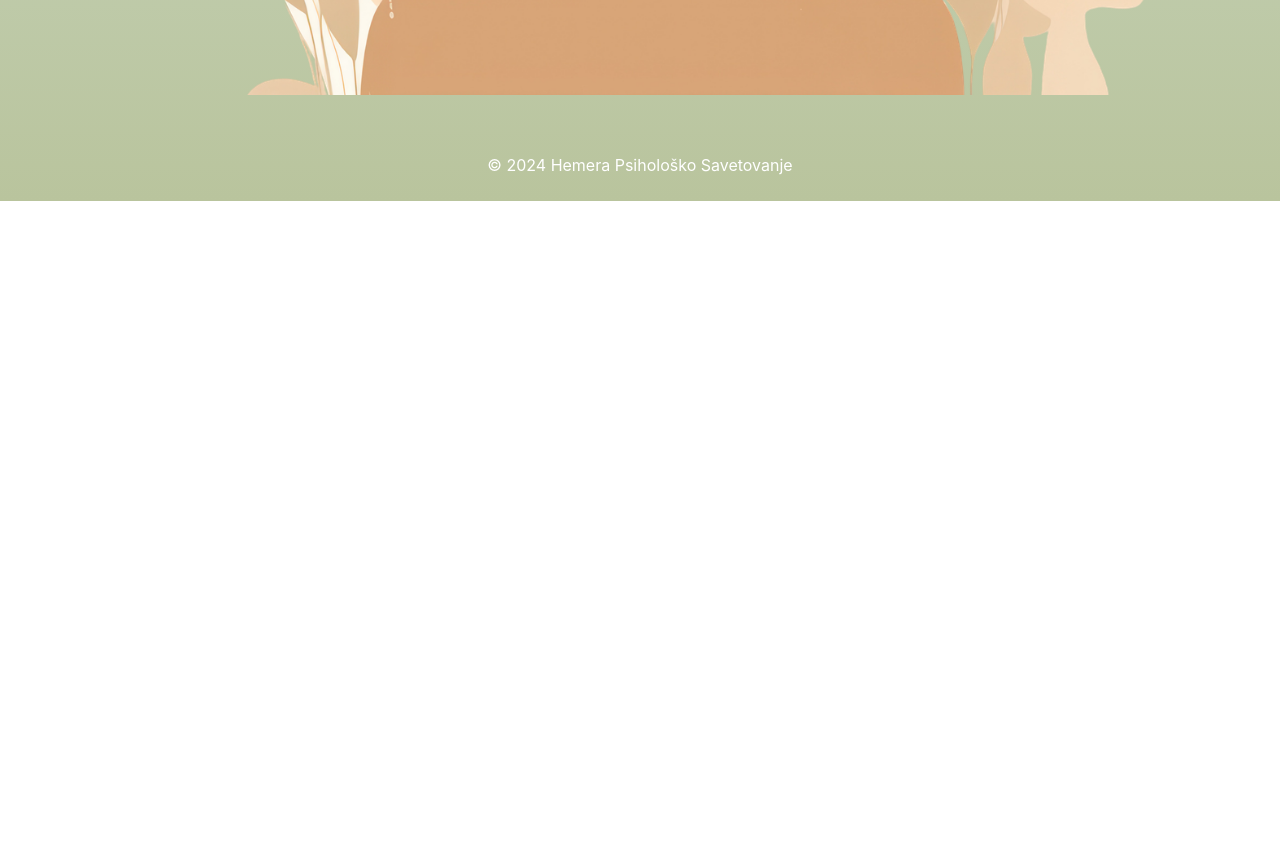
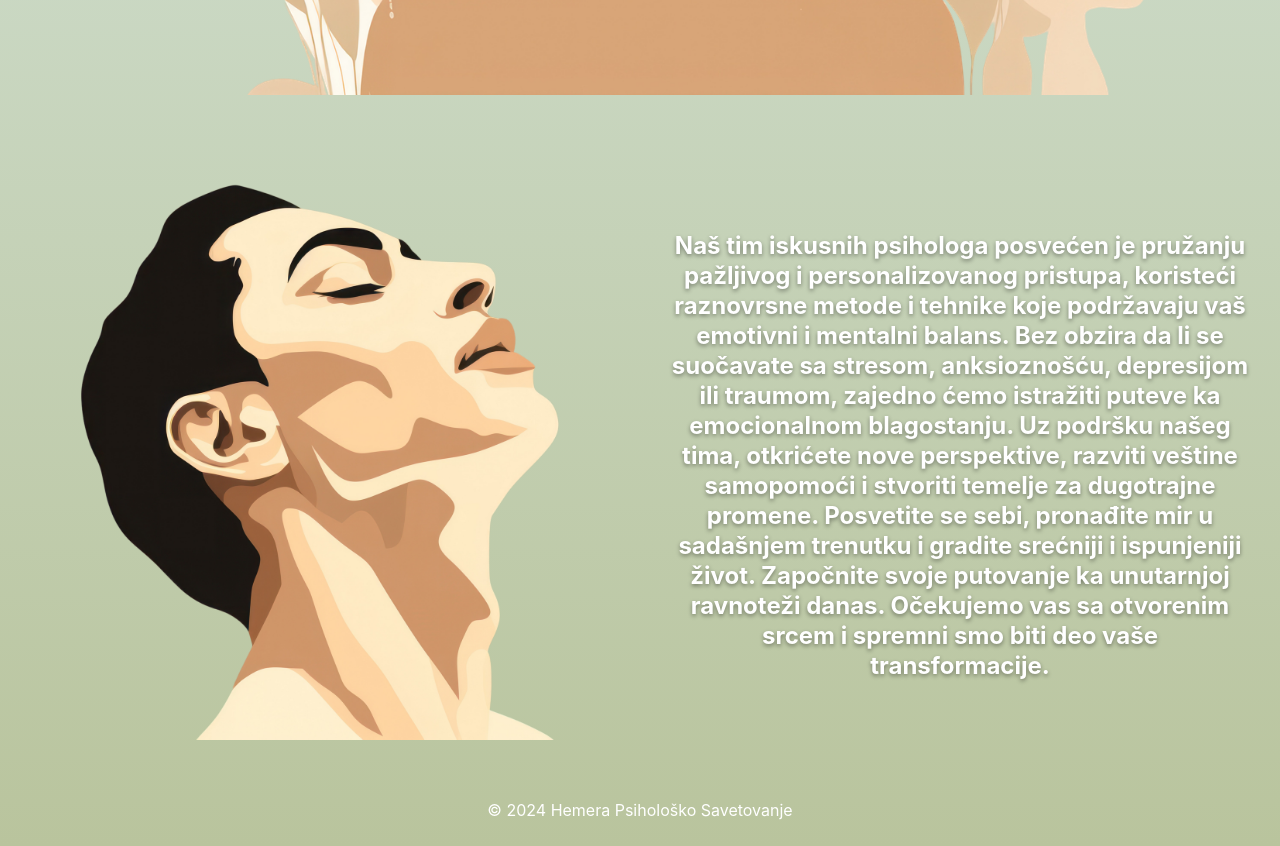
Before and after one commit to vokicbojana/Hemera, a React (Create React App) app: page / in a window 1280 px wide. Shown: the part 2180-3026 px from the top of the page. Before the commit the page ends 2381 px from the top, so only its background shows below. Built offline with nearby package versions, Linux system fonts and the light colour scheme.

Commit message:
added more content on homePage

```diff
--- a/src/Components/HomePage.css
+++ b/src/Components/HomePage.css
@@ -16,11 +16,16 @@ main {
     flex-direction: column;
 }
 
+.home2,
 .home {
     display: flex;
     align-items: center;
     justify-content: space-around;
     margin: auto;
+}
+
+.home2{
+    flex-direction: row-reverse;
 }
 
 .overlay-text {
@@ -44,6 +49,7 @@ main {
 }
 
 @media only screen and (max-width: 900px) {
+    .home2,
     .home {
         flex-direction: column;
     }
--- a/src/Components/HomePage.jsx
+++ b/src/Components/HomePage.jsx
@@ -11,6 +11,7 @@ Započnite svoje putovanje ka unutarnjoj ravnoteži danas. Očekujemo vas sa otv
 
 const HomePage = () => {
     return (
+        <>
             <div className="home">
                 <div className='overlay-text'>
                     <h2 className='upper-text'>{naslovniTekst1}</h2>
@@ -18,9 +19,18 @@ const HomePage = () => {
                     <h2 className='bottom-text'>{naslovniTekst2}</h2>
                 </div>
                 <div className='overlay-image'>
-                <img className="cover-photo" src="/Assets/Images/karamelCura.png" alt="Slika" />
+                    <img className="cover-photo" src="/Assets/Images/karamelCura.png" alt="Slika"/>
                 </div>
             </div>
+            <div className="home2">
+                <div className='overlay-text'>
+                    <h2 className='bottom-text'>{naslovniTekst2}</h2>
+                </div>
+                <div className='overlay-image'>
+                    <img className="cover-photo" src="/Assets/Images/homepage2.png" alt="Slika" />
+                </div>
+            </div>
+        </>
     );
 };
 
```
Also changed, not shown: public/Assets/Images/homepage2.png (added). Lines whose indentation alone changed are shown as unchanged.
